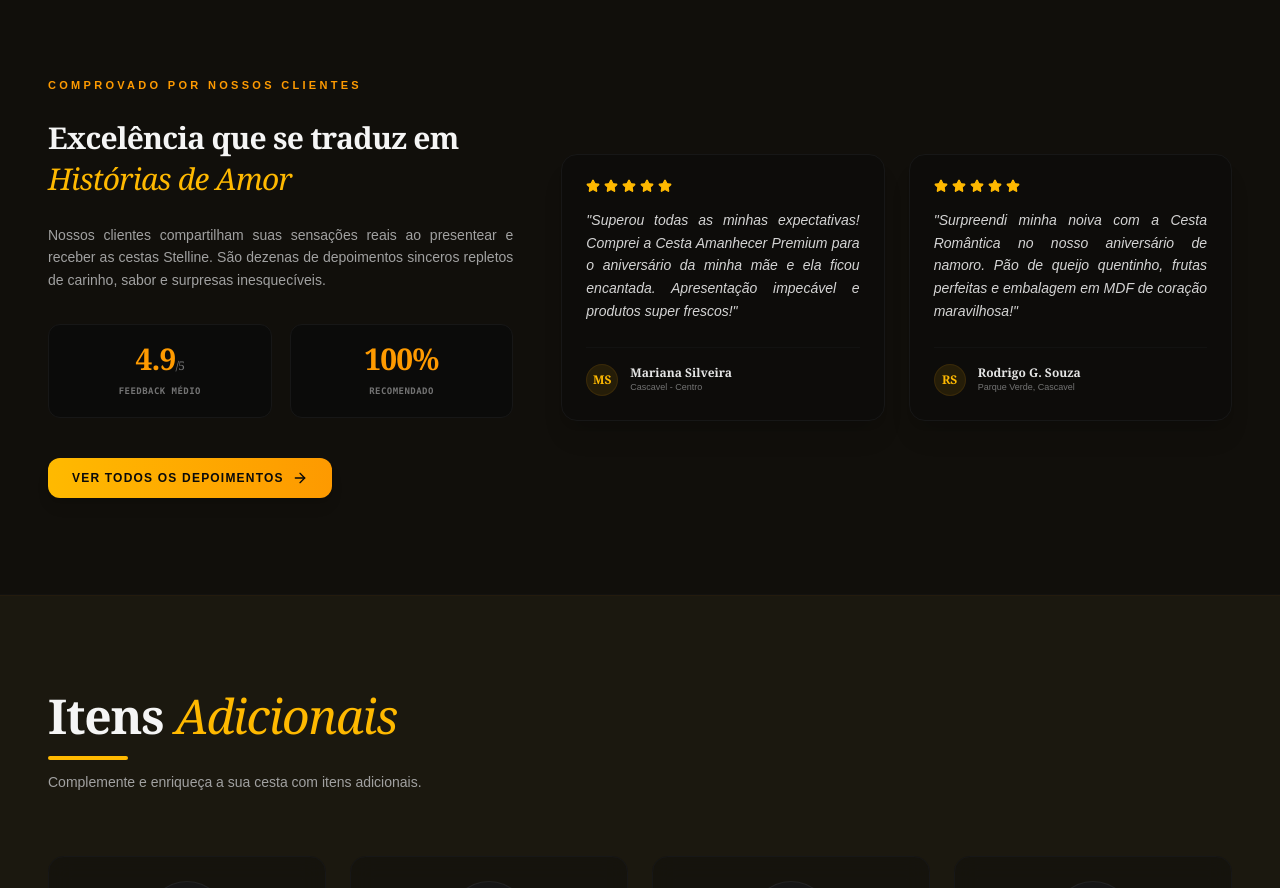
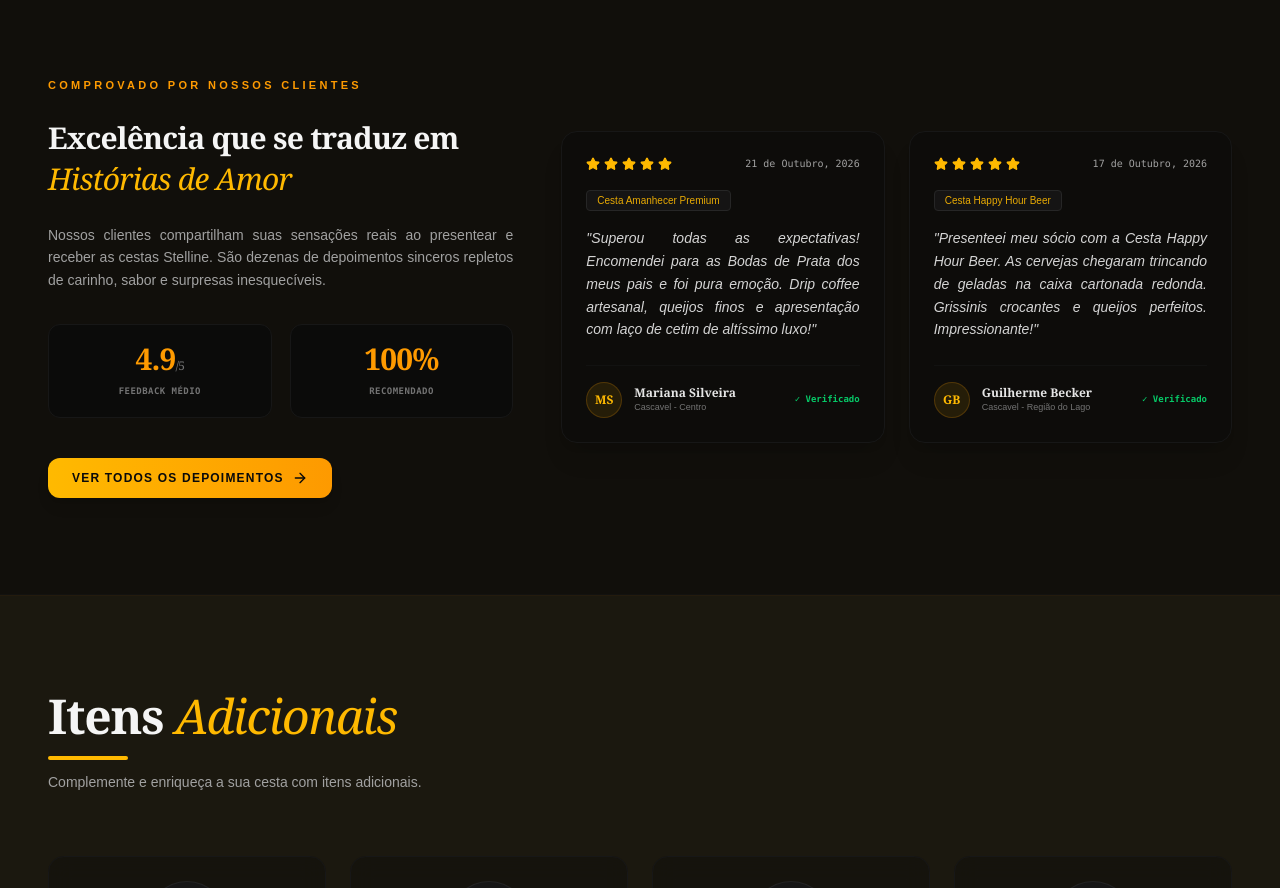
Before and after one commit to WilsonMSouza/Stelline-Cestas, a React (Vite) app: page / in a window 1280 px wide. Shown: the part 5860-6748 px from the top of the page. Built offline with nearby package versions, Linux system fonts and the light colour scheme.

Commit message:
feat(reviews): update teaser content and review data
Refreshed testimonials with updated dates, basket details, and customer feedback. Added hover effects and timestamps to the homepage review section for better user engagement.

```diff
--- a/src/App.tsx
+++ b/src/App.tsx
@@ -646,19 +646,29 @@ export default function App() {
             {/* Right Column: Teaser cards representation of 2 actual top reviews */}
             <div className="lg:col-span-7 grid grid-cols-1 sm:grid-cols-2 gap-6">
 
-              <div className="bg-neutral-950/60 p-6 rounded-2xl border border-neutral-900 shadow-xl relative overflow-hidden flex flex-col justify-between h-full">
+              {/* Teaser 1: Mariana Silveira */}
+              <div className="bg-neutral-950/60 p-6 rounded-2xl border border-neutral-900 shadow-xl relative overflow-hidden flex flex-col justify-between h-full hover:border-amber-500/20 transition-all duration-300">
                 <div className="space-y-4">
+                  <div className="flex items-center justify-between">
                     <div className="flex items-center gap-1">
                       {[1, 2, 3, 4, 5].map((s) => (
                         <Star key={s} className="w-3.5 h-3.5 text-amber-400 fill-amber-400" />
                       ))}
                     </div>
+                    <time className="text-[10px] font-mono text-neutral-400">
+                      21 de Outubro, 2026
+                    </time>
+                  </div>
+                  <div className="inline-block px-2.5 py-0.5 rounded bg-neutral-900/80 border border-neutral-800 text-[10px] text-amber-400/90 font-medium">
+                    Cesta Amanhecer Premium
+                  </div>
                   <p className="text-xs sm:text-sm text-neutral-300 italic font-sans text-justify font-light leading-relaxed">
-                    "Superou todas as minhas expectativas! Comprei a Cesta Amanhecer Premium para o aniversário da minha mãe e ela ficou encantada. Apresentação impecável e produtos super frescos!"
+                    "Superou todas as expectativas! Encomendei para as Bodas de Prata dos meus pais e foi pura emoção. Drip coffee artesanal, queijos finos e apresentação com laço de cetim de altíssimo luxo!"
                   </p>
                 </div>
-                <div className="pt-4 mt-6 border-t border-neutral-900/60 flex items-center gap-3">
-                  <div className="w-8 h-8 rounded-full bg-amber-400/10 text-amber-400 border border-amber-500/10 flex items-center justify-center font-serif text-xs font-bold">
+                <div className="pt-4 mt-6 border-t border-neutral-900/60 flex items-center justify-between">
+                  <div className="flex items-center gap-3">
+                    <div className="w-9 h-9 rounded-full bg-amber-400/10 text-amber-400 border border-amber-500/20 flex items-center justify-center font-serif text-xs font-bold">
                       MS
                     </div>
                     <div>
@@ -666,27 +676,41 @@ export default function App() {
                       <p className="text-[9px] text-neutral-500 font-sans font-medium">Cascavel - Centro</p>
                     </div>
                   </div>
+                  <span className="text-[9px] font-bold text-green-400/90 font-mono">✓ Verificado</span>
+                </div>
               </div>
 
-              <div className="bg-neutral-950/60 p-6 rounded-2xl border border-neutral-900 shadow-xl relative overflow-hidden flex flex-col justify-between h-full">
+              {/* Teaser 2: Guilherme Becker */}
+              <div className="bg-neutral-950/60 p-6 rounded-2xl border border-neutral-900 shadow-xl relative overflow-hidden flex flex-col justify-between h-full hover:border-amber-500/20 transition-all duration-300">
                 <div className="space-y-4">
+                  <div className="flex items-center justify-between">
                     <div className="flex items-center gap-1">
                       {[1, 2, 3, 4, 5].map((s) => (
                         <Star key={s} className="w-3.5 h-3.5 text-amber-400 fill-amber-400" />
                       ))}
                     </div>
+                    <time className="text-[10px] font-mono text-neutral-400">
+                      17 de Outubro, 2026
+                    </time>
+                  </div>
+                  <div className="inline-block px-2.5 py-0.5 rounded bg-neutral-900/80 border border-neutral-800 text-[10px] text-amber-400/90 font-medium">
+                    Cesta Happy Hour Beer
+                  </div>
                   <p className="text-xs sm:text-sm text-neutral-300 italic font-sans text-justify font-light leading-relaxed">
-                    "Surpreendi minha noiva com a Cesta Romântica no nosso aniversário de namoro. Pão de queijo quentinho, frutas perfeitas e embalagem em MDF de coração maravilhosa!"
+                    "Presenteei meu sócio com a Cesta Happy Hour Beer. As cervejas chegaram trincando de geladas na caixa cartonada redonda. Grissinis crocantes e queijos perfeitos. Impressionante!"
                   </p>
                 </div>
-                <div className="pt-4 mt-6 border-t border-neutral-900/60 flex items-center gap-3">
-                  <div className="w-8 h-8 rounded-full bg-amber-400/10 text-amber-400 border border-amber-500/10 flex items-center justify-center font-serif text-xs font-bold">
-                    RS
+                <div className="pt-4 mt-6 border-t border-neutral-900/60 flex items-center justify-between">
+                  <div className="flex items-center gap-3">
+                    <div className="w-9 h-9 rounded-full bg-amber-400/10 text-amber-400 border border-amber-500/20 flex items-center justify-center font-serif text-xs font-bold">
+                      GB
                     </div>
                     <div>
-                    <h5 className="text-xs font-serif font-bold text-neutral-200">Rodrigo G. Souza</h5>
-                    <p className="text-[9px] text-neutral-500 font-sans font-medium">Parque Verde, Cascavel</p>
+                      <h5 className="text-xs font-serif font-bold text-neutral-200">Guilherme Becker</h5>
+                      <p className="text-[9px] text-neutral-500 font-sans font-medium">Cascavel - Região do Lago</p>
                     </div>
+                  </div>
+                  <span className="text-[9px] font-bold text-green-400/90 font-mono">✓ Verificado</span>
                 </div>
               </div>
 
--- a/src/components/ReviewsPage.tsx
+++ b/src/components/ReviewsPage.tsx
@@ -35,80 +35,90 @@ const INITIAL_REVIEWS: LocalReview[] = [
     name: "Mariana Silveira",
     location: "Cascavel - Centro",
     rating: 5,
-    date: "12 de Junho, 2026",
+    date: "21 de Outubro de 2026",
     basket: "Cesta Amanhecer Premium",
-    comment: "Superou todas as minhas expectativas! Comprei a Cesta Amanhecer Premium para o aniversário da minha mãe e ela ficou encantada. A apresentação é de um luxo sem igual, tudo fresquinho e delicioso. O drip coffee é maravilhoso!",
-    likes: 14
+    comment: "Superou todas as expectativas! Encomendei a Cesta Amanhecer Premium para as Bodas de Prata dos meus pais e foi um momento emocionante. O drip coffee artesanal, os queijos finos e os croissants chegaram com frescor absoluto e aroma divino. A apresentação na caixa com laço de cetim é um espetáculo à parte. Entrega pontualíssima no Centro!",
+    likes: 18
   },
   {
     id: "rev-2",
-    name: "Rodrigo G. Souza",
-    location: "Cascavel - Parque Verde",
+    name: "Guilherme Becker",
+    location: "Cascavel - Região do Lago",
     rating: 5,
-    date: "08 de Junho, 2026",
-    basket: "Cesta Romântica",
-    comment: "Surpreendi minha noiva com a Cesta Romântica no nosso aniversário de namoro. O pão de queijo estava quentinho, as frutas selecionadas sem nenhuma imperfeição e a embalagem em mdf formato de coração é impecável. Vale cada centavo pela experiência de tirar o fôlego.",
-    likes: 9
+    date: "17 de Outubro de 2026",
+    basket: "Cesta Happy Hour Beer",
+    comment: "A Cesta Happy Hour Beer foi o presente perfeito de aniversário para meu sócio! As cervejas chegaram trincando de geladas na caixa cartonada redonda. Os grissinis crocantes, o mix de queijos provolone e minas padrão com salame italiano e as trufas artesanais harmonizaram perfeitamente. Experiência gastronômica impecável!",
+    likes: 15
   },
   {
     id: "rev-3",
     name: "Beatriz Mendes",
     location: "Cascavel - Neva",
     rating: 5,
-    date: "02 de Junho, 2026",
+    date: "12 de Outubro de 2026",
     basket: "Cesta Kids",
-    comment: "A Cesta Kids é simplesmente o presente mais fofo e bem elaborado! Comprei para o meu afilhado e ele amou o croissant de chocolate, as guloseimas e o bilhete personalizado. Atendimento nota 10, super prestativas no WhatsApp.",
-    likes: 6
+    comment: "Presenteei meu sobrinho no Dia das Crianças com a Cesta Kids e foi pura alegria! Ele ficou encantado com os mini donuts coloridos, o croissant de chocolate e o mimo. O atendimento no WhatsApp foi incrivelmente atencioso e o cartão personalizado veio lindo. Stelline é sinônimo de afeto!",
+    likes: 12
   },
   {
     id: "rev-4",
-    name: "Renato Alencar",
-    location: "Cascavel - Região do Lago",
+    name: "Dra. Camila Fontes",
+    location: "Cascavel - Country",
     rating: 5,
-    date: "28 de Maio, 2026",
-    basket: "Cesta Happy Hour",
-    comment: "A Cesta Happy Hour salvou nosso final de semana de celebração! As cervejas chegaram trincando de geladas, os queijos de excelente qualidade e os grissinis super crocantes. Um carinho em forma de presente gourmet.",
+    date: "08 de Outubro de 2026",
+    basket: "Cesta Happy Hour Wine",
+    comment: "Simplesmente deslumbrante a Cesta Happy Hour Wine no box redondo em MDF! Escolhi o vinho Condesa de Leganza e a harmonização com o mix de queijos nobres (gouda, provolone e minas padrão), charcutaria refinada e o pão caseirinho fatiado com mel foi elogiada por todos. Sofisticação pura!",
+    likes: 14
+  },
+  {
+    id: "rev-5",
+    name: "Rodrigo G. Souza",
+    location: "Cascavel - Parque Verde",
+    rating: 5,
+    date: "28 de Setembro de 2026",
+    basket: "Cesta Romântica",
+    comment: "Surpreendi minha noiva logo às 7h da manhã com a Cesta Romântica no nosso aniversário de noivado. Os pãezinhos artesanais e o pão de queijo quentinho, as frutas selecionadas sem defeito e a caixa de coração em MDF com balão metalizado... ela chorou de emoção! Vale cada centavo pelo padrão de excelência.",
     likes: 11
   },
   {
-    id: "rev-5",
+    id: "rev-6",
     name: "Juliana de Castro",
     location: "Cascavel - Ciro Nardi",
     rating: 5,
-    date: "22 de Maio, 2026",
+    date: "20 de Setembro de 2026",
     basket: "Cesta Colonial",
-    comment: "Atendimento de alta classe e as entregas feitas de carro dão uma segurança fantástica para que a cesta chegue 100% perfeita. A Cesta Colonial M traz aquele sabor de fazenda extremamente refinado e nostálgico. Recomendo sem ressalvas!",
+    comment: "A entrega feita de carro com todo cuidado fez toda a diferença para os produtos chegarem intactos e fresquíssimos. A Cesta Colonial traz aquele sabor afetivo de fazenda com requinte gourmet: geleia artesanal, bolo fofinho e frios nobres fatiados fininhos. Uma experiência acolhedora que encantou a família toda.",
+    likes: 9
+  },
+  {
+    id: "rev-7",
+    name: "Fernanda Vasconcellos",
+    location: "Cascavel - Recanto Tropical",
+    rating: 5,
+    date: "11 de Setembro de 2026",
+    basket: "Cesta Free - Sem glúten e Sem lactose",
+    comment: "Encontrar uma opção sem glúten e sem lactose com tanto capricho e sabor parecia impossível até conhecer a Stelline! Os salgados assados artesanais são deliciosos, o bolo de pote e os frios especiais são incríveis. Minha irmã tem restrição severa e sentiu todo o acolhimento e segurança em cada item.",
+    likes: 10
+  },
+  {
+    id: "rev-8",
+    name: "Patrícia Werner",
+    location: "Cascavel - Cancelli",
+    rating: 5,
+    date: "03 de Setembro de 2026",
+    basket: "Cesta Presente - Para Ela",
+    comment: "Fiz o pedido para o aniversário da minha melhor amiga. A Cesta Para Ela com a pelúcia e a caixa de Ferrero Rocher com balão em coração causou comoção no trabalho dela. Tudo embrulhado com um primor sem igual e pontualidade britânica na entrega!",
     likes: 8
   },
   {
-    id: "rev-6",
-    name: "Patrícia Werner",
-    location: "Cascavel - Cancelli",
+    id: "rev-9",
+    name: "Gabriel Dornelles",
+    location: "Cascavel - Coqueiral",
     rating: 5,
-    date: "15 de Maio, 2026",
-    basket: "Cesta Presente para Ela",
-    comment: "Fiz o pedido em cima da hora e me atenderam com um carinho enorme e muita agilidade. A Cesta Presente para Ela é super delicada, sofisticada e charmosa. Parabéns pela excelência e o extremo capricho de toda equipe.",
-    likes: 5
-  },
-  {
-    id: "rev-7",
-    name: "Gabriel Dornelles",
-    location: "Cascavel - Centro",
-    rating: 4,
-    date: "04 de Maio, 2026",
-    basket: "Cesta Presente para Ele",
-    comment: "Comprei o presente para Ele (que acompanha o copo Stanley) para presentear o meu pai. Ele usa o copo todos os dias e elogiou demais o drip coffee. Um presente diferenciado, moderno e de muito bom gosto!",
-    likes: 4
-  },
-  {
-    id: "rev-8",
-    name: "Amanda Rocha",
-    location: "Cascavel - Parque Verde",
-    rating: 5,
-    date: "29 de Abril, 2026",
-    basket: "Cesta Amanhecer",
-    comment: "Tudo absolutamente maravilhoso. O bolo artesanal de laranja é extremamente fofinho e perfumado. Os frios são de marcas nobres e de ótima apresentação, tudo muito fresquinho e bem vedado. Stelline Cestas é a melhor de Cascavel disparada!",
-    likes: 12
+    date: "28 de Agosto de 2026",
+    basket: "Cesta Presente - Para Ele",
+    comment: "Dei a Cesta Para Ele com o copo térmico Stanley preto e os bombons Ferrero para o meu pai. Ele usa o copo diariamente e elogiou o capricho da caixa box com cartão caligrafado. Atendimento rápido e muito gentil pelo WhatsApp!",
+    likes: 7
   }
 ];
 
@@ -119,26 +129,25 @@ interface ReviewsPageProps {
 
 export default function ReviewsPage({ onBackToHome, onScrollToElement }: ReviewsPageProps) {
   const [reviews, setReviews] = useState<LocalReview[]>(() => {
-    const saved = localStorage.getItem("stelline_client_reviews");
+    const saved = localStorage.getItem("stelline_client_reviews_v2");
     if (saved) {
       try {
         const parsed = JSON.parse(saved) as LocalReview[];
 
-        // 1. Map existing reviews, merging latest code definitions from INITIAL_REVIEWS to reflect changes
+        // 1. Map existing reviews, updating data with latest code definitions from INITIAL_REVIEWS
         const updatedParsed = parsed.map(savedRev => {
           const initialMatch = INITIAL_REVIEWS.find(r => r.id === savedRev.id);
           if (initialMatch) {
             return {
-              ...savedRev,
               ...initialMatch,
-              likes: savedRev.likes, // preserve interactive user state
-              hasLiked: savedRev.hasLiked
+              likes: savedRev.likes ?? initialMatch.likes,
+              hasLiked: savedRev.hasLiked ?? false
             };
           }
           return savedRev;
         });
 
-        // 2. Safely add any new reviews added to INITIAL_REVIEWS that are not yet in the browser's storage
+        // 2. Add any new initial reviews
         const missingInitial = INITIAL_REVIEWS.filter(init => !parsed.some(p => p.id === init.id));
 
         return [...updatedParsed, ...missingInitial];
@@ -161,7 +170,7 @@ export default function ReviewsPage({ onBackToHome, onScrollToElement }: Reviews
   const [formSubmitted, setFormSubmitted] = useState(false);
 
   useEffect(() => {
-    localStorage.setItem("stelline_client_reviews", JSON.stringify(reviews));
+    localStorage.setItem("stelline_client_reviews_v2", JSON.stringify(reviews));
   }, [reviews]);
 
   // Handle Like Increment
@@ -544,8 +553,8 @@ export default function ReviewsPage({ onBackToHome, onScrollToElement }: Reviews
                     <option value="Cesta Happy Hour Beer">Cesta Happy Hour Beer</option>
                     <option value="Cesta Happy Hour Wine">Cesta Happy Hour Wine</option>
                     <option value="Cesta Free - Sem glúten e Sem lactose">Cesta Free - Sem glúten e Sem lactose</option>
-                    <option value="Cesta Presente para Ela">Cesta Presente para Ela</option>
-                    <option value="Cesta Presente para Ele">Cesta Presente para Ele</option>
+                    <option value="Cesta Presente - Para Ela">Cesta Presente - Para Ela</option>
+                    <option value="Cesta Presente - Para Ele">Cesta Presente - Para Ele</option>
                   </select>
                 </div>
 
```
Lines whose indentation alone changed are shown as unchanged.
